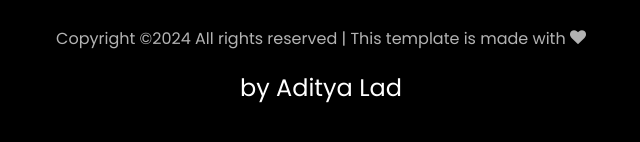
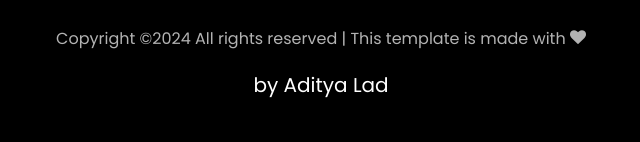
Before and after one commit to ladaditya11/ladaditya11.github.io, a plain HTML site: page index.html in a window 1280 px wide. Shown: the part 4750-4892 px from the top of the page, 319-959 px from the left. Drawn offline with Linux system fonts and the light colour scheme; files whose address does not match are found by name.

Commit message:
Update index.html

```diff
--- a/index.html
+++ b/index.html
@@ -615,7 +615,7 @@
 			<div class="col-md-12 text-center">
 
 			  <p><!-- Link back to Colorlib can't be removed. Template is licensed under CC BY 3.0. -->
-	Copyright &copy;<script>document.write(new Date().getFullYear());</script> All rights reserved | This template is made with <i class="icon-heart color-danger" aria-hidden="true"></i> <h4>by Aditya Lad</h4>
+	Copyright &copy;<script>document.write(new Date().getFullYear());</script> All rights reserved | This template is made with <i class="icon-heart color-danger" aria-hidden="true"></i> <h5>by Aditya Lad</h5>
 	<!-- Link back to Colorlib can't be removed. Template is licensed under CC BY 3.0. --></p>
 			</div>
 		  </div>
```
